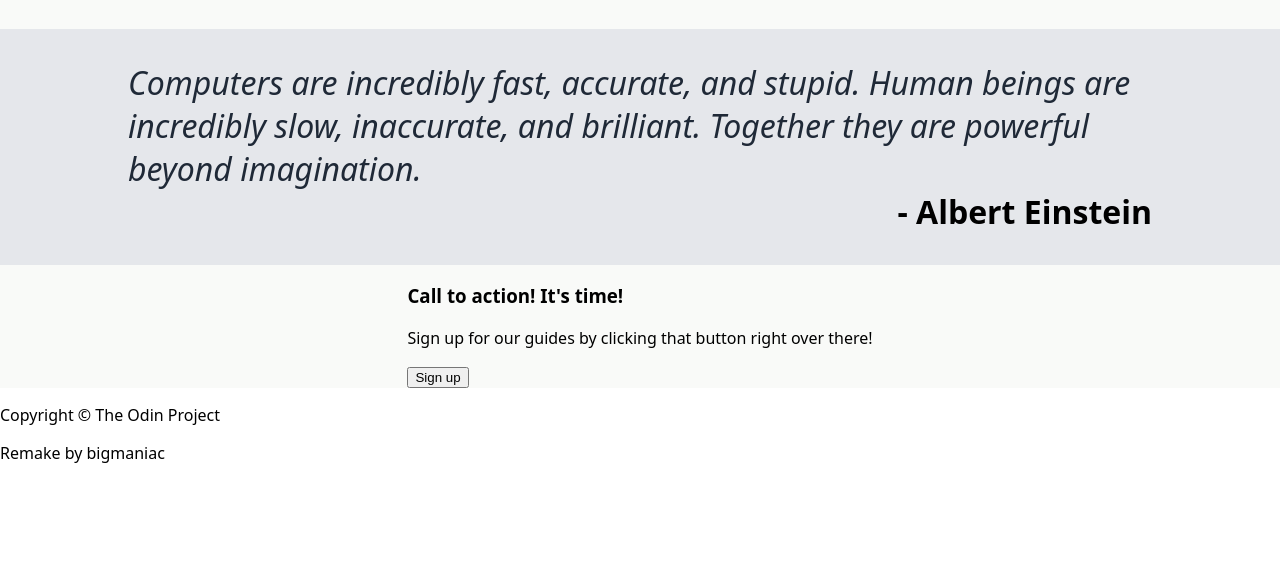
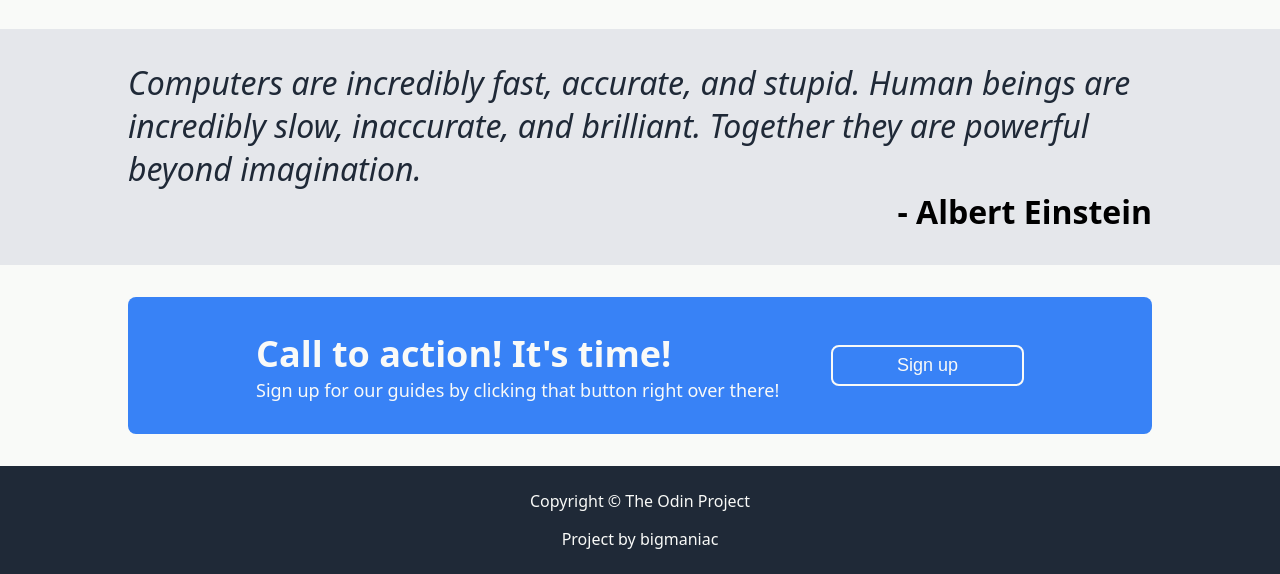
Before and after one commit to bigmaniac/landing-page, a plain HTML site: page index.html in a window 1280 px wide. Shown: the part 637-1211 px from the top of the page. Before the commit the page ends 1117 px from the top, so only its background shows below. Drawn offline with Linux system fonts and the light colour scheme.

Commit message:
Add call to ation and footer sections
Modify index.html with call to action and footer content.
Modify style.css to style call to action and footer.

```diff
--- a/index.html
+++ b/index.html
@@ -75,7 +75,7 @@
     </div>
     <footer>
         <p>Copyright © The Odin Project</p>
-        <p>Remake by bigmaniac</p>
+        <p>Project by bigmaniac</p>
     </footer>
 </body>
 </html>
--- a/style.css
+++ b/style.css
@@ -1,4 +1,5 @@
 body {
+    height: 100vh;
     margin: 0;
     padding: 0;
     font-family: system-ui, -apple-system, BlinkMacSystemFont, 'Segoe UI',
@@ -6,10 +7,12 @@ body {
     sans-serif;
     display: flex;
     flex-direction: column;
+    justify-content: space-between;
 }
 
 .hero {
     background-color: #1F2937;
+    flex: 1;
 }
 
 .logo {
@@ -61,7 +64,7 @@ header {
 
 .hero-button {
     background-color: #3882F6;
-    border: 0;
+    border-width: 0;
     color: #F9FAF8;
     border-radius: 8px;
     padding: 8px 32px;
@@ -128,6 +131,45 @@ img {
 
 .call {
     background-color: #F9FAF8;
+}
+
+.action {
+    margin: 32px 10vw;
+    padding: 32px 128px;
     display: flex;
-    justify-content: center;
+    justify-content: space-between;
+    align-items: center;
+    background-color: #3882F6;
+    border-radius: 8px;
 }
+
+.action-main {
+    margin: 0;
+    font-size: 36px;
+    color: #F9FAF8;
+
+}
+
+.action-secondary{
+    margin: 0;
+    font-size: 18px;
+    color: #F9FAF8;
+}
+
+.action-button {
+    background-color: #3882F6;
+    border-width: 2px;
+    border-style: solid;
+    border-color: #F9FAF8;
+    border-radius: 8px;
+    padding: 8px 64px;
+    font-size: 18px;
+    color: #F9FAF8;
+}
+
+footer {
+    background-color: #1F2937;
+    color: #F9FAF8;
+    text-align: center;
+    padding: 8px 0;
+}
```
